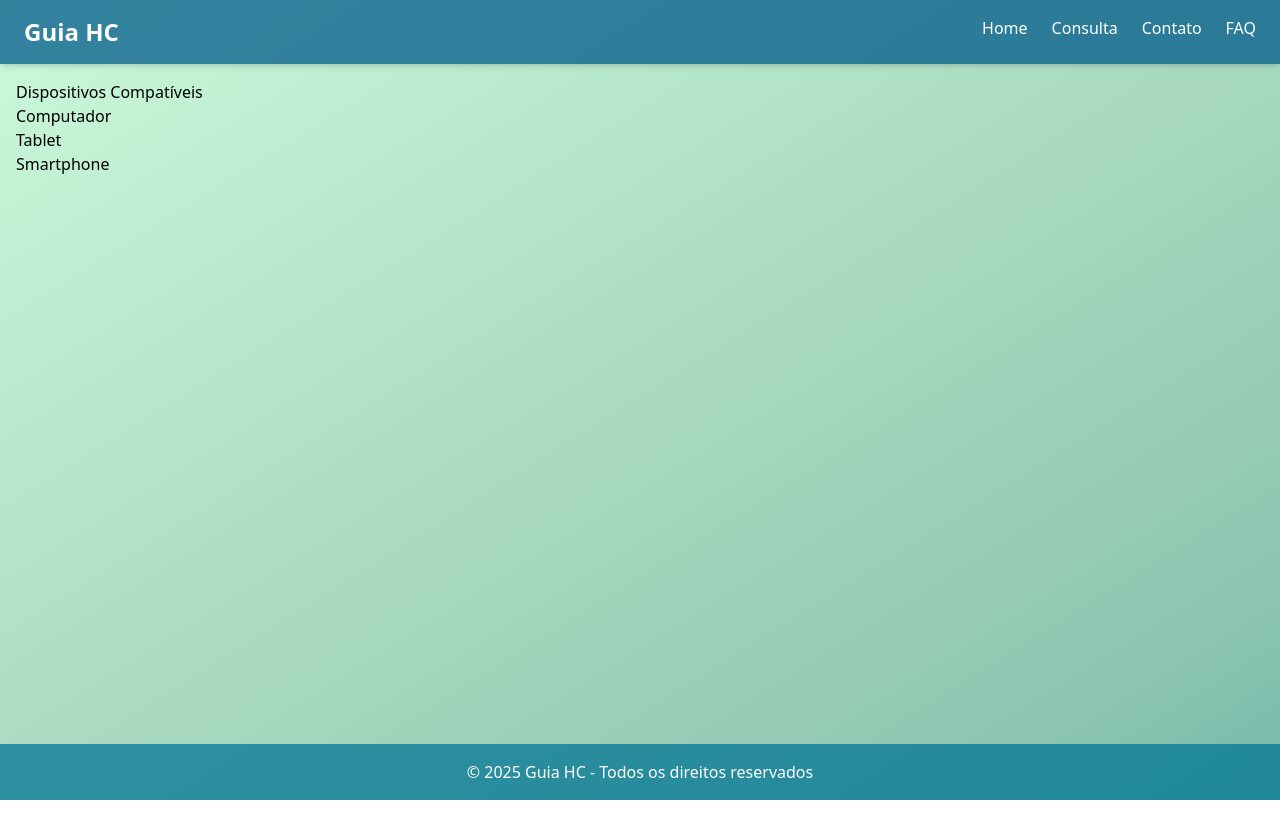
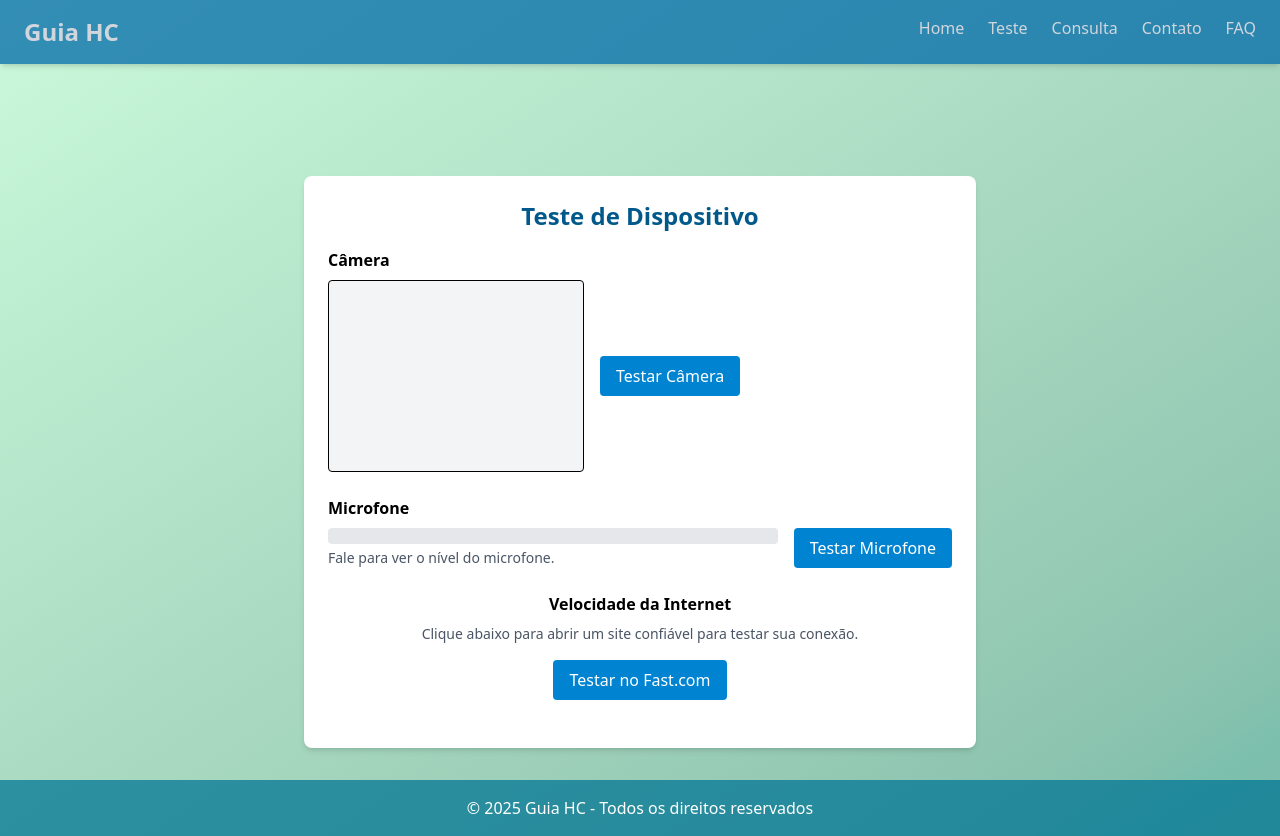
Before and after one commit to Challengefiap2025/Front---Sprint-3, a React (Vite) app: page /dispositivos in a window 1280 px wide. Before the commit the page ends 800 px from the top, so only its background shows below. Built offline with nearby package versions, Linux system fonts and the light colour scheme.

Commit message:
Alterando a pagina de Dispositivos

```diff
--- a/src/Componentes/Navegbarra.tsx
+++ b/src/Componentes/Navegbarra.tsx
@@ -2,11 +2,12 @@ import { Link } from "react-router-dom";
 
 export default function Navbar() {
   return (
-    <header className="bg-sky-800/75 text-white py-4 shadow-md fixed top-0 w-full z-50">
+    <header className="bg-sky-700/75 text-gray-300 py-4 shadow-md fixed top-0 w-full z-50">
       <nav className="max-w-8xl mx-auto flex justify-between px-6">
         <h1 className="text-2xl font-bold">Guia HC</h1>
         <ul className="flex gap-6 font-medium">
           <li><Link to="/" className="hover:underline">Home</Link></li>
+          <li><Link to="/dispositivos" className="hover:underline">Teste</Link></li>
           <li><Link to="/consulta" className="hover:underline">Consulta</Link></li>
           <li><Link to="/contato" className="hover:underline">Contato</Link></li>
           <li><Link to="/faq" className="hover:underline">FAQ</Link></li>
--- a/src/Paginas/Dispositivos.tsx
+++ b/src/Paginas/Dispositivos.tsx
@@ -1,14 +1,181 @@
-export default function Dispositivos() {
-  const dispositivos = ["Computador", "Tablet", "Smartphone"];
+import { useEffect, useRef, useState } from "react";
+
+export default function TesteDispositivo() {
+  // Câmera
+  const videoReferencia = useRef<HTMLVideoElement | null>(null);
+  const fluxoCamera = useRef<MediaStream | null>(null);
+  const [cameraLigada, setCameraLigada] = useState(false);
+  const [erroCamera, setErroCamera] = useState<string | null>(null);
+
+  // Microfone
+  const [microfoneLigado, setMicrofoneLigado] = useState(false);
+  const [nivelMicrofone, setNivelMicrofone] = useState(0);
+  const fluxoMicrofone = useRef<MediaStream | null>(null);
+  const contextoAudio = useRef<AudioContext | null>(null);
+  const analisador = useRef<AnalyserNode | null>(null);
+  const animacaoRef = useRef<number | null>(null);
+
+  // câmera
+  const iniciarCamera = async () => {
+    setErroCamera(null);
+    try {
+      const fluxo = await navigator.mediaDevices.getUserMedia({ video: true });
+      fluxoCamera.current = fluxo;
+      if (videoReferencia.current) {
+        videoReferencia.current.srcObject = fluxo;
+        await videoReferencia.current.play().catch(() => {});
+      }
+      setCameraLigada(true);
+    } catch (err: any) {
+      setErroCamera(err?.message || "Erro ao acessar câmera");
+      setCameraLigada(false);
+    }
+  };
+
+  const pararCamera = () => {
+    fluxoCamera.current?.getTracks().forEach((t) => t.stop());
+    fluxoCamera.current = null;
+    if (videoReferencia.current) videoReferencia.current.srcObject = null;
+    setCameraLigada(false);
+  };
+
+  //  microfone
+  const iniciarMicrofone = async () => {
+    try {
+      const fluxo = await navigator.mediaDevices.getUserMedia({ audio: true });
+      fluxoMicrofone.current = fluxo;
+
+      contextoAudio.current = new (window.AudioContext ||
+        (window as any).webkitAudioContext)();
+      const fonte = contextoAudio.current.createMediaStreamSource(fluxo);
+      const analise = contextoAudio.current.createAnalyser();
+      analise.fftSize = 2048;
+      fonte.connect(analise);
+      analisador.current = analise;
+
+      const dados = new Uint8Array(analise.frequencyBinCount);
+      const loop = () => {
+        analise.getByteTimeDomainData(dados);
+        let soma = 0;
+        for (let i = 0; i < dados.length; i++) {
+          const v = (dados[i] - 128) / 128;
+          soma += v * v;
+        }
+        const rms = Math.sqrt(soma / dados.length);
+        setNivelMicrofone(Math.min(1, rms * 1.4));
+        animacaoRef.current = requestAnimationFrame(loop);
+      };
+      animacaoRef.current = requestAnimationFrame(loop);
+      setMicrofoneLigado(true);
+    } catch (err: any) {
+      console.error(err);
+      setMicrofoneLigado(false);
+    }
+  };
+
+  const pararMicrofone = () => {
+    if (animacaoRef.current) cancelAnimationFrame(animacaoRef.current);
+    analisador.current = null;
+    contextoAudio.current?.close().catch(() => {});
+    contextoAudio.current = null;
+    fluxoMicrofone.current?.getTracks().forEach((t) => t.stop());
+    fluxoMicrofone.current = null;
+    setMicrofoneLigado(false);
+    setNivelMicrofone(0);
+  };
+
+  useEffect(() => {
+    return () => {
+      pararCamera();
+      pararMicrofone();
+    };
+  }, []);
 
   return (
-    <div>
-      <h1>Dispositivos Compatíveis</h1>
-      <ul>
-        {dispositivos.map((d, i) => (
-          <li key={i}>{d}</li>
-        ))}
-      </ul>
+    <div className="flex flex-col items-center pt-24 px-4">
+      <section className="bg-white shadow-md rounded-lg p-6 w-full max-w-2xl">
+        <h2 className="text-2xl font-bold text-sky-800 mb-4 text-center">
+          Teste de Dispositivo
+        </h2>
+
+        <div className="mb-6">
+          <h3 className="font-semibold mb-2">Câmera</h3>
+          <div className="flex gap-4 items-center flex-col md:flex-row">
+            <div className="w-40 h-32 sm:w-48 sm:h-36 md:w-64 md:h-48 bg-gray-100 border rounded overflow-hidden">
+              <video
+                ref={videoReferencia}
+                className="w-full h-full object-cover"
+                muted
+                playsInline
+              />
+            </div>
+            <div className="flex flex-col gap-2 w-full md:w-auto">
+              {!cameraLigada ? (
+                <button
+                  onClick={iniciarCamera}
+                  className="w-full md:w-auto bg-sky-600 text-white px-4 py-2 rounded hover:bg-blue-700 transition">
+                  Testar Câmera
+                </button>
+              ) : (
+                <button
+                  onClick={pararCamera}
+                  className="w-full md:w-auto bg-red-600/45 text-white px-4 py-2 rounded hover:bg-red-700 transition">
+                  Parar Câmera
+                </button>
+              )}
+              {erroCamera && (
+                <p className="text-red-600 text-sm">{erroCamera}</p>
+              )}
+            </div>
+          </div>
+        </div>
+
+        <div className="mb-6">
+          <h3 className="font-semibold mb-2">Microfone</h3>
+          <div className="flex flex-col md:flex-row gap-4 items-center">
+            <div className="flex-1 w-full">
+              <div className="w-full h-4 bg-gray-200 rounded overflow-hidden">
+                <div
+                  className="h-full bg-green-500 transition-all"
+                  style={{ width: `${Math.min(100, nivelMicrofone * 100)}%` }}
+                />
+              </div>
+              <p className="text-sm text-gray-600 mt-1">
+                Fale para ver o nível do microfone.
+              </p>
+            </div>
+            <div className="flex flex-col gap-2 w-full md:w-auto">
+              {!microfoneLigado ? (
+                <button
+                  onClick={iniciarMicrofone}
+                  className="w-full md:w-auto bg-sky-600 text-white px-4 py-2 rounded hover:bg-blue-700 transition">
+                  Testar Microfone
+                </button>)
+                 : (
+                <button
+                  onClick={pararMicrofone}
+                  className="w-full md:w-auto bg-red-600/45 text-white px-4 py-2 rounded hover:bg-red-700 transition">
+                  Parar Microfone
+                </button>
+              )}
+            </div>
+          </div>
+        </div>
+
+        <div className="mb-6 text-center">
+          <h3 className="font-semibold mb-2">Velocidade da Internet</h3>
+          <p className="text-sm text-gray-600 mb-4">
+            Clique abaixo para abrir um site confiável para testar sua conexão.
+          </p>
+          <a
+            href="https://fast.com"
+            target="_blank"
+            rel="noopener noreferrer"
+            className="inline-block bg-sky-600 text-white px-4 py-2 rounded hover:bg-blue-700 transition">
+            Testar no Fast.com
+          </a>
+        </div>
+      </section>
     </div>
   );
 }
```
